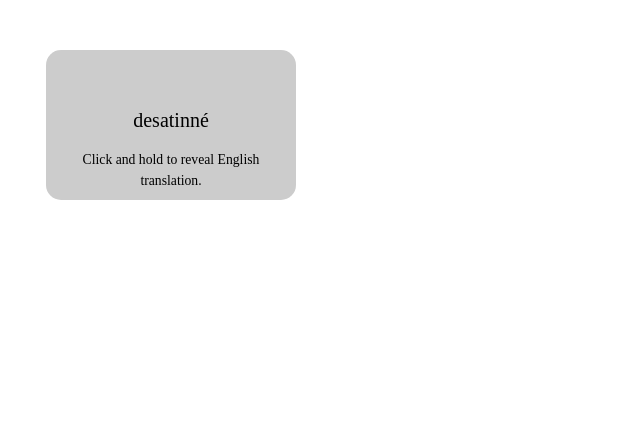
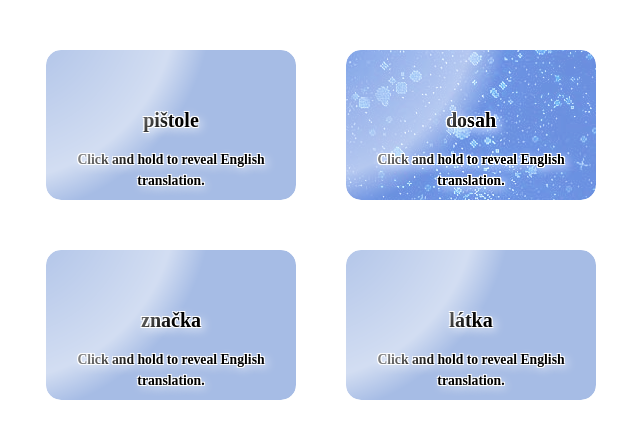
Before and after one commit to valryanb/Slovak-Learner, a plain HTML site: page index.html in a window 1280 px wide. Shown: the whole page, without its empty margins (4-644 px from the left). Drawn offline with Linux system fonts and the light colour scheme.

Commit message:
latest commit

```diff
--- a/index.html
+++ b/index.html
@@ -18,15 +18,40 @@ stretch goal: use click and drag to form words into sentences -->
     <title>Slovak Learner</title>
 </head>
 <body>
-    <div class="sz-card">
+
+    <div class="sz-card rare-shine">
        <span id="sz-word"></span>
        <p class="info-text">Click and hold to reveal English translation.</p>
     </div>
-       <div class="en-card">
+       <div class="en-card rare-shine">
     <span id="en-word"></span>
 
     </div>
-</div>
+
+
+<div class="sz-card rare-shine" id="two">
+    <span id="sz-word">Test</span>
+    <p class="info-text">Click and hold to reveal English translation.</p>
+ </div>
+    <div class="en-card rare-shine" id="two">
+ <span id="en-word">Test (EN)</span>
+  </div>
+
+  <div class="sz-card rare rare-shine" id="three">
+    <span id="sz-word">Test</span>
+    <p class="info-text">Click and hold to reveal English translation.</p>
+ </div>
+    <div class="en-card rare rare-shine" id="three">
+ <span id="en-word">Test (EN)</span>
+  </div>
+
+  <div class="sz-card rare-shine" id="four">
+    <span id="sz-word">Test</span>
+    <p class="info-text">Click and hold to reveal English translation.</p>
+ </div>
+    <div class="en-card rare-shine" id="four">
+ <span id="en-word">Test (EN)</span>
+  </div>
     <script src="script.js"></script>
 </body>
 </html>
--- a/script.js
+++ b/script.js
@@ -1,22 +1,43 @@
 async function fetchData() {
-    let randomWord = Math.floor(Math.random() * 1001);
+
 
     try {
-        const enWord = document.getElementById("en-word");
-        const szWord = document.getElementById("sz-word");
+        const enWord = document.querySelectorAll('#en-word');
+        const szWord = document.querySelectorAll('#sz-word');
         const response = await fetch("/sk.json");
         if(!response.ok){
             throw new Error("Error fetching dictionary file.");
         }
 
         const data = await response.json();
-        const dictionaryData = data.words[randomWord];
-        enWord.innerText = dictionaryData.englishWord;
-        szWord.innerText = dictionaryData.targetWord;
+        // LENGTH of enWord/szWord attributes appearing in HTML. by default, 4
+        const length = Math.min(enWord.length, szWord.length);
+        for (let i = 0; i < length; i++) {
+            const dictionaryData = data.words[randomWord()];
+            enWord[i].innerText = dictionaryData.englishWord;
+            szWord[i].innerText = dictionaryData.targetWord;
+        };
     }
     catch(error) {
         console.error(error)
     }
 }
 
+function randomWord() {
+    let randomWord = Math.floor(Math.random() * 1001);
+    return randomWord;
+}
+
 fetchData();
+
+// create a new flashcard; max of 8, default of four
+function createFlashcard(){
+
+}
+
+const rareCard = document.querySelector('.rare');
+rareCard.addEventListener('mousemove', (e) => {
+    const { x, y } = rareCard.getBoundingClientRect();
+    rareCard.style.setProperty("--x", e.clientX - x);
+    rareCard.style.setProperty("--y", e.clientY - y);
+})
--- a/styles.css
+++ b/styles.css
@@ -1,3 +1,8 @@
+:root {
+    --galaxy: url(/galaxy.jpg);
+    --glitter: url(/glitter.png);
+}
+
 body {
     margin: 50px;
 }
@@ -20,7 +25,14 @@ div {
 .sz-card {
     z-index: 3;
     color: #000;
-    background: #ccc;
+    text-shadow:
+    3px 3px 10px #fff,
+  -1px -1px 0 #fff,
+   1px -1px 0 #fff,
+   -1px 1px 0 #fff,
+    1px 1px 0 #fff;
+    font-weight: 600;
+    background: #A6BCE5;
 }
 
 .sz-card:active {
@@ -34,15 +46,69 @@ div {
 }
 
 .en-card {
-    color: #fff;
+    color: #000;
     text-align: center;
     transform: rotateY(180deg);
-    background: rgb(49, 24, 150);
+    background: #a4c4ff;
 }
 
 .info-text {
     font-size: 13.7px;
     line-height: 1.5;
+    padding: 5px;
     margin-top: -45px;
-    padding: 5px;
 }
+
+#two {
+    margin-top: 200px;
+}
+
+#three {
+    margin-left: 300px;
+}
+
+#four {
+    margin-left: 300px;
+    margin-top: 200px;
+}
+
+.rare-shine {
+    background-blend-mode: soft-light, color-burn, color;
+        mask-image:
+        radial-gradient(
+            farthest-corner circle at calc(var(--y, 0) * 1px - 50px) calc(var(--x, 0) * 1px - 50px),
+            hsla(50, 20%, 90%, 0.95) 10%,
+            rgba(181, 139, 164, 0.5) 50%,
+            hsl(0, 0%, 100%) 60% );
+        mask-size: cover;
+        mask-position: center;
+        mask-repeat: no-repeat;
+}
+
+.rare {
+    background-blend-mode:soft-light, color-burn;
+    filter: brightness(1) contrast(1.3) saturate(.9);
+    background-position: 40% 45%, 55% 55%, center center;
+    background-image: var(--galaxy);
+    }
+
+    .rare:hover {
+        content: '';
+        filter: brightness(1) contrast(2);
+        mix-blend-mode: overlay;
+        background-image: var(--galaxy);
+        background-blend-mode: soft-light, color-burn, color;
+        mask-image:
+        radial-gradient(
+            farthest-corner circle at calc(var(--y, 0) * 1px - 50px) calc(var(--x, 0) * 1px - 50px),
+            hsla(50, 20%, 90%, 0.95) 10%,
+            rgba(181, 139, 164, 0.5) 50%,
+            hsl(0, 0%, 100%) 60% );
+        mask-size: cover;
+        mask-position: center;
+        mask-repeat: no-repeat;
+    }
+
+    .en-card .rare {
+        background-color: red;
+    }
```
Also changed, not shown: galaxy.jpg (added), glitter.png (added), 2 other files.
